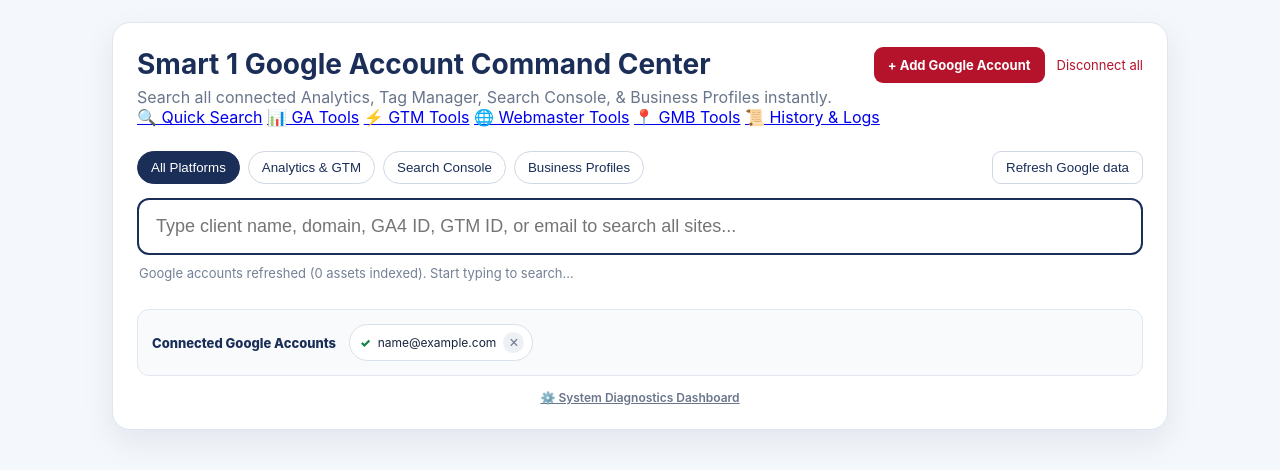
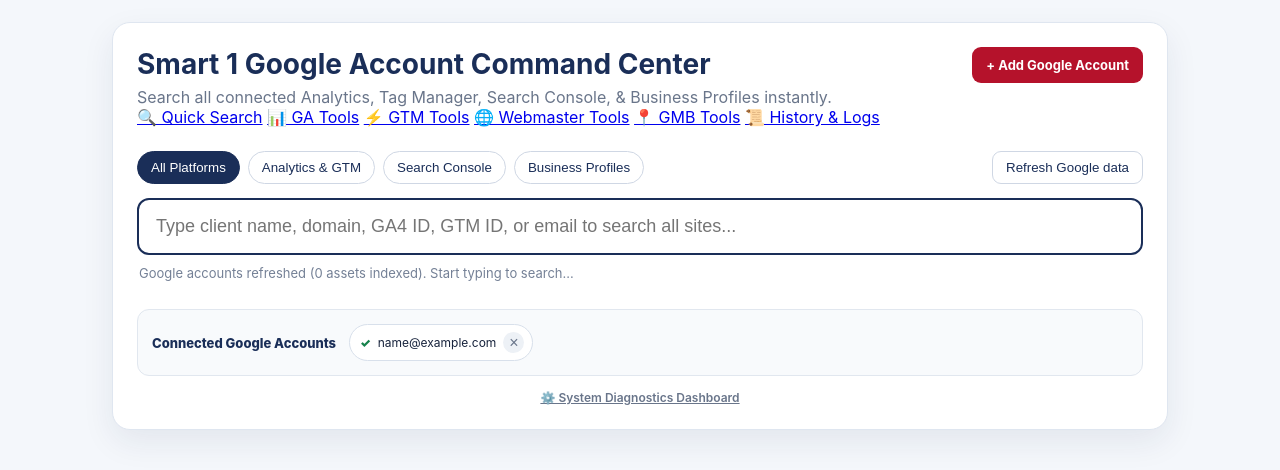
Before and after one commit to smart1marketing/blueprint, a Flask app: template smart1-google-finder/templates/index.html in a window 1280 px wide. Shown: the top 470 px of the page. Run offline with Flask 3, Linux system fonts and the light colour scheme; the template is opened without the code that fills it: most values are stand-ins (such as "Sample title", 1, 10 or a date in 2020).

Commit message:
Modify disconnect button title and remove logout link
Updated button title for disconnecting accounts and removed logout link.

```diff
--- a/smart1-google-finder/templates/index.html
+++ b/smart1-google-finder/templates/index.html
@@ -18,7 +18,6 @@
         </div>
         <div class="auth">
           <a class="btn" href="/login">+ Add Google Account</a>
-          {% if accounts %}<a href="/logout">Disconnect all</a>{% endif %}
         </div>
       </div>
 
@@ -81,7 +80,7 @@
           <div class="account-chip" data-email="{{ acc.email }}">
             <span class="check">{% if acc.status == 'ACTIVE' %}✓{% else %}⚠️{% endif %}</span>
             <span>{{ acc.email }}</span>
-            <button class="disconnect" data-email="{{ acc.email }}" title="Disconnect">×</button>
+            <button class="disconnect" data-email="{{ acc.email }}" title="Disconnect Account">×</button>
           </div>
           {% endfor %}
         {% else %}
```
